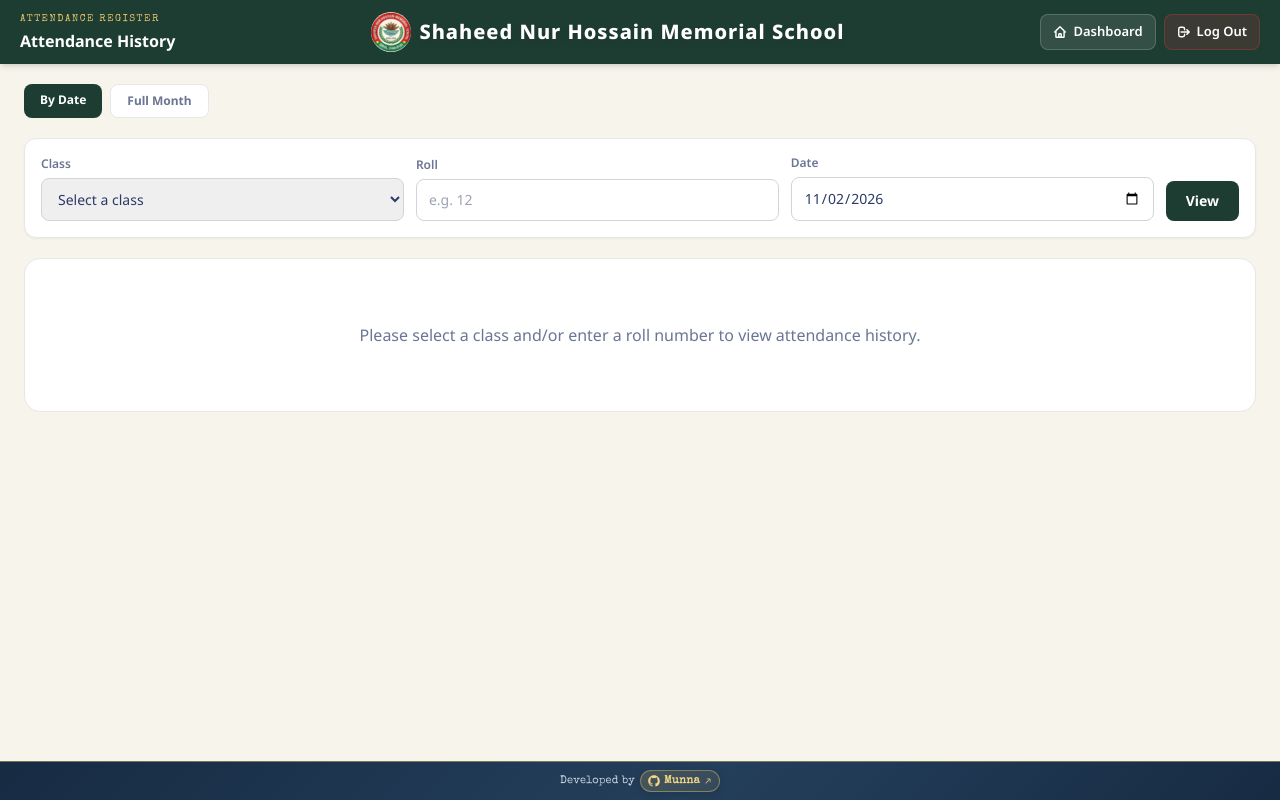
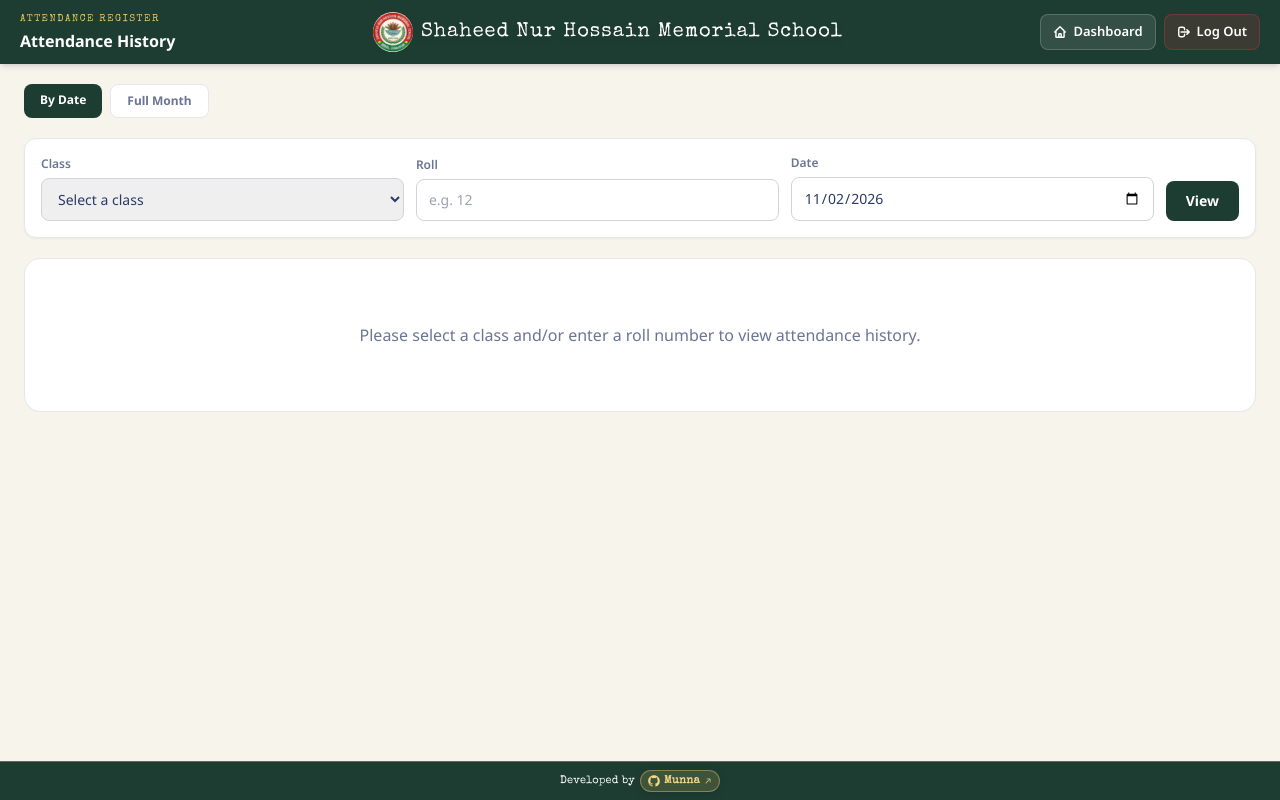
Before and after one commit to MMunna5/School-attendance, a Django app: page /admin-panel/attendance-history/ in a window 1280 px wide. Run offline with Django 5.2, Linux system fonts and the light colour scheme; the visitor is signed in with stand-in values (Sample User, id 1); data that the repository does not hold is empty; some libraries are stand-ins or nearby versions.

Commit message:
Match footer colours and school heading font to login page

```diff
--- a/attendance/templates/attendance/base.html
+++ b/attendance/templates/attendance/base.html
@@ -230,7 +230,7 @@
                     <img src="{% static 'attendance/logo.jpeg' %}" alt="SNHMS Logo"
                         class="h-8 sm:h-10 w-8 sm:w-10 rounded-full flex-shrink-0 object-cover">
 
-                    <div class="font-extrabold
+                    <div class="font-display
                                 text-[13px]
                                 sm:text-base
                                 md:text-lg
@@ -327,9 +327,9 @@
 
     <style>
         .developer-credit {
-            background: linear-gradient(135deg, #172b43 0%, #243f5b 55%, #172b43 100%);
-            border-top: 1px solid rgba(232, 197, 106, 0.45);
-            color: #cbd5e1;
+            background: #1E3D32;
+            border-top: 1px solid rgba(232, 197, 106, 0.35);
+            color: #ffffff;
             font-family: 'Special Elite', monospace;
             letter-spacing: 0.015em;
         }
@@ -342,7 +342,7 @@
             padding: 2px 6px;
             border: 1px solid rgba(232, 197, 106, 0.42);
             border-radius: 999px;
-            background: linear-gradient(135deg, rgba(232, 197, 106, 0.18), rgba(232, 197, 106, 0.08));
+            background: rgba(232, 197, 106, 0.16);
             color: #f4d783;
             font-weight: 800;
             letter-spacing: 0.02em;
@@ -353,7 +353,7 @@
 
         .developer-link:hover {
             transform: translateY(-2px);
-            background: linear-gradient(135deg, rgba(232, 197, 106, 0.32), rgba(232, 197, 106, 0.16));
+            background: rgba(232, 197, 106, 0.28);
             border-color: #e8c56a;
             box-shadow: 0 5px 14px rgba(0, 0, 0, 0.24);
             color: #fff1bf;
```
